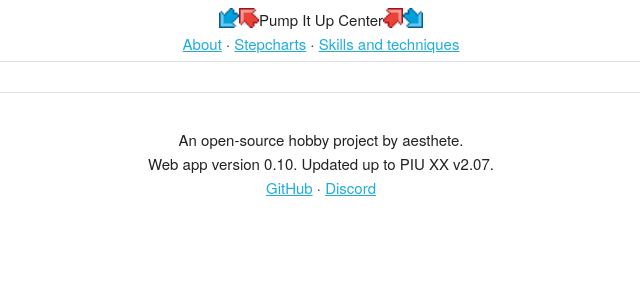
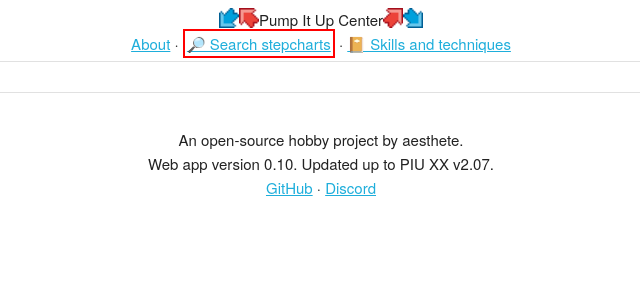
Before and after one commit to maxwshen/piu-app, a Flask app: page / in a window 1280 px wide. Shown: the top 300 px of the page, without its empty margins (319-959 px from the left). Run offline with Flask 2, Linux system fonts and the light colour scheme; parts of the project's set-up code (start-up, migrations or seed data) failed here and were passed over; some libraries are stand-ins or nearby versions.

Commit message:
draw attention to header

```diff
--- a/templates/parent.html.jinja
+++ b/templates/parent.html.jinja
@@ -34,9 +34,9 @@
     <p style="text-align:center;margin-bottom:0">
       <a href="/">About</a>
         ·
-      <a href="/chart">Stepcharts</a>
+      <a href="/chart" style="padding:2px;border:2px solid red;"> 🔎 Search stepcharts</a>
         ·
-      <a href="/skill">Skills and techniques</a>
+      <a href="/skill"> 📔 Skills and techniques</a>
     </p>
     <hr style="margin-top:5px;margin-bottom:10px">
 
```
